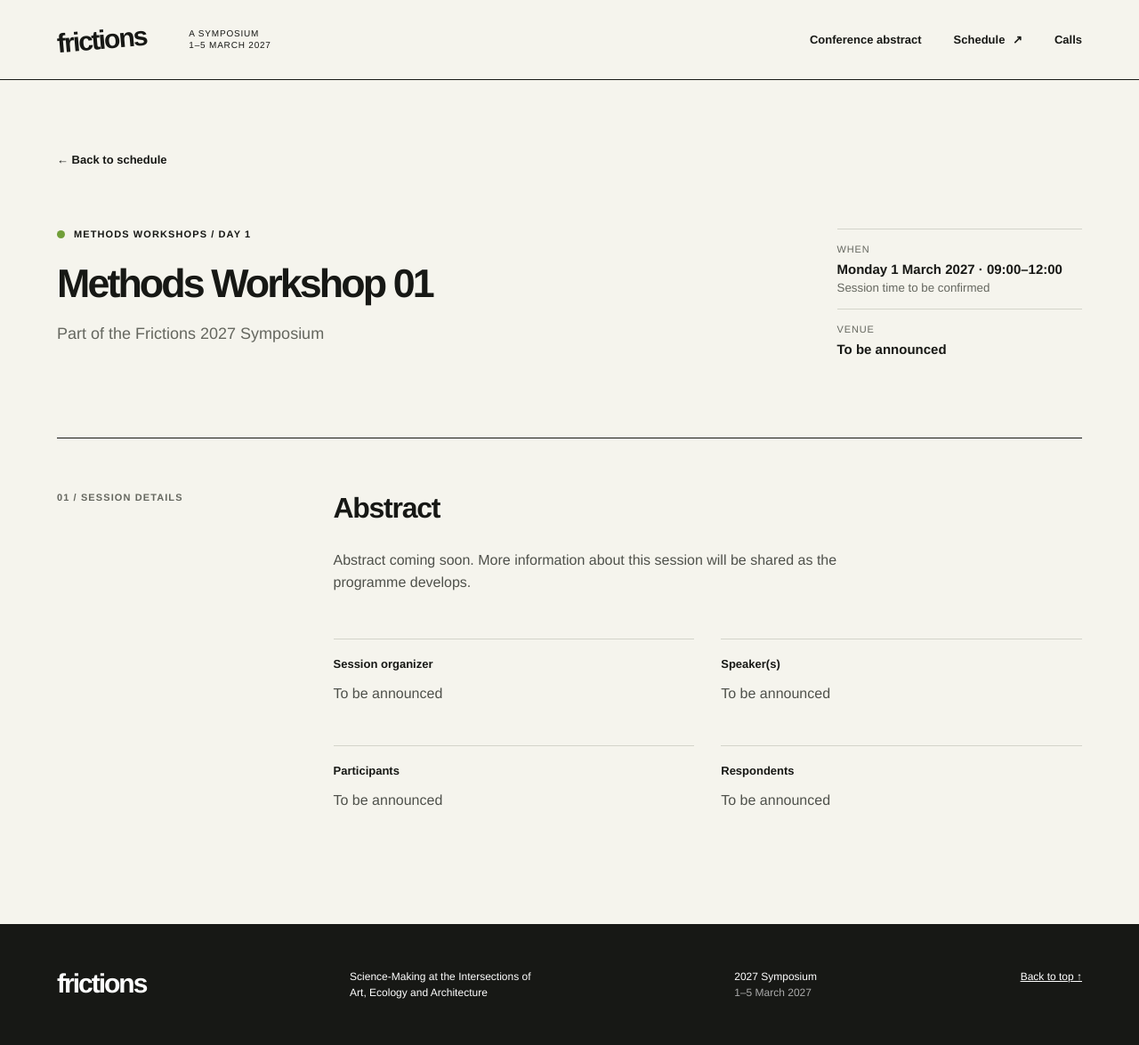
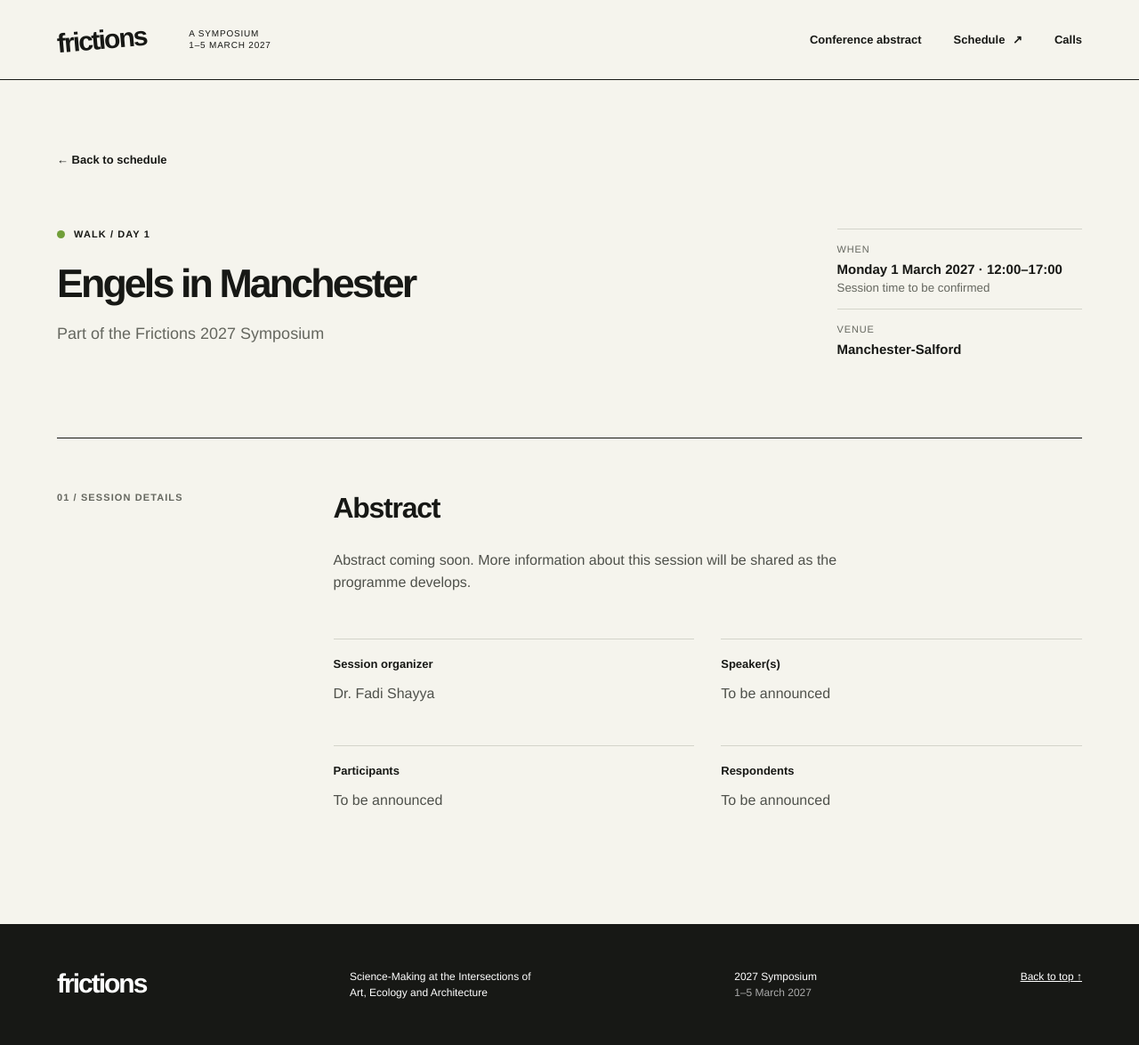
Before and after one commit to rtbs-atlas/frictions.github.io, a Jekyll site: the page built from _events/methods-workshop-1.md, in a window 1280 px wide. Shown: the whole page at 89% size. Built offline with Jekyll 4.4.1, drawn with Linux system fonts in a browser that asks for light colours.

Commit message:
Update workshop details for Methods Workshop 01

```diff
--- a/_events/methods-workshop-1.md
+++ b/_events/methods-workshop-1.md
@@ -1,13 +1,13 @@
 ---
-title: Methods Workshop 01
-category: Methods Workshops
+title: Engels in Manchester
+category: Walk
 kind: workshop
 day: 1
-time: "09:00–12:00"
+time: "12:00–17:00"
 slot: 1
-length: 3
-venue: ""
-session_organizer: ""
+length: 5
+venue: "Manchester-Salford"
+session_organizer: "Dr. Fadi Shayya"
 speakers: []
 participants: []
 respondents: []
```
